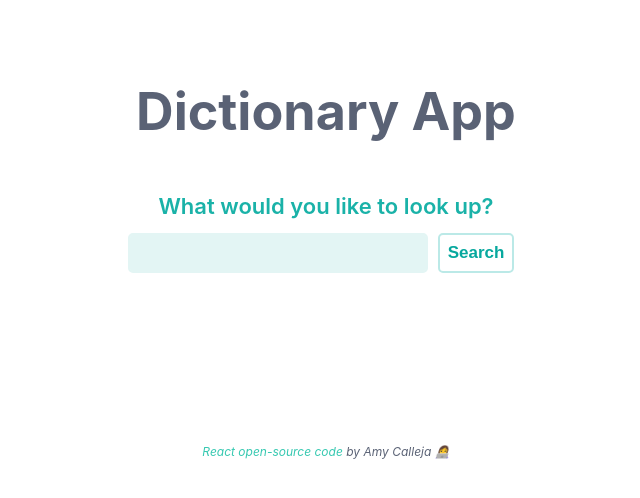
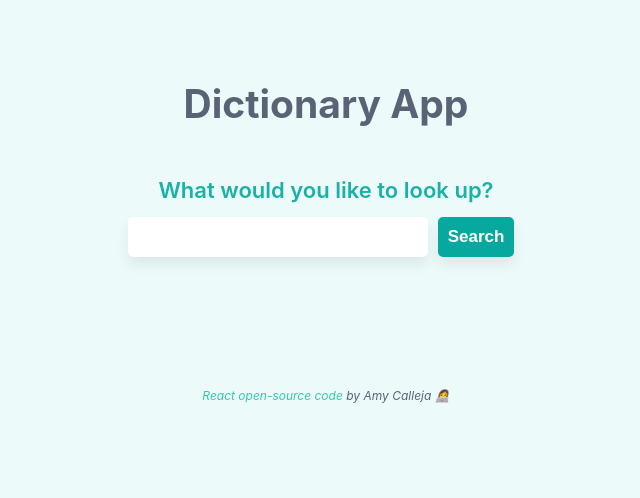
Before and after one commit to amy-calleja/react-dictionary-app, a React (Create React App) app: page / in a window 1280 px wide. Shown: the top 498 px of the page, without its empty margins (314-954 px from the left). Built offline with nearby package versions, Linux system fonts and the light colour scheme.

Commit message:
Sections styling

```diff
--- a/src/App.css
+++ b/src/App.css
@@ -1,5 +1,6 @@
-.App {
+body {
   text-align: center;
+  background-color: rgb(236, 250, 249);
 }
 
 .App-header {
@@ -10,91 +11,6 @@
   color: #5a6275;
 }
 
-.Footer {
-  font-size: 12px;
-  margin: 20px;
-  color: #5a6275;
-  font-style: italic;
-}
-
-.Footer a {
-  color: rgba(41, 197, 171, 0.945);
-  text-decoration: none;
-}
-
 .App h1 {
   margin: 50px;
 }
-
-.Dictionary .subtitle {
-  color: #1ab2a8;
-  font-style: normal;
-  font-size: 22px;
-  font-weight: 600;
-  margin: 4px;
-}
-
-.App input {
-  margin: 0px;
-  padding: 8px;
-  background-color: #e3f5f4;
-  border: solid 2px #e3f5f4;
-  border-radius: 5px;
-  color: #07a89e;
-  line-height: 6px;
-  width: 300px;
-  outline: none;
-  font-size: 17px;
-  font-weight: 600;
-  text-transform: capitalize;
-}
-
-.App button {
-  margin: 10px;
-  padding: 8px;
-  background-color: white;
-  border: solid 2px #bbe9e7;
-  border-radius: 5px;
-  color: #07a89e;
-  outline: none;
-  font-size: 17px;
-  font-weight: 600;
-}
-
-.Dictionary form {
-  margin: 0px 10px 10px;
-}
-
-.Dictionary .SearchResults {
-  margin: 5px 110px auto;
-  font-size: 15px;
-  color: #5a6275;
-  text-align: left;
-}
-
-.Dictionary h3 {
-  color: #1ab2a8;
-  font-style: italic;
-}
-
-.SearchResults h2 {
-  font-size: 34px;
-  margin: 5 0px;
-}
-
-em {
-  line-height: 1.7;
-}
-
-.App .KeywordPhonetic {
-  font-size: 26px;
-  font-style: italic;
-}
-
-.KeywordPhonetic .audioPlayer {
-  margin-left: 30px;
-  position: relative;
-  top: 18px;
-  display: inline-block;
-  width: 50%;
-}
--- a/src/App.js
+++ b/src/App.js
@@ -6,10 +6,11 @@ function App() {
   return (
     <div className="App">
       <header className="App-header">
-        <h1>Dictionary App</h1>
-        <Dictionary />
+        <section>
+          <h1>Dictionary App</h1>
+          <Dictionary />
+        </section>
       </header>
-      <br />
       <Footer />
     </div>
   );
--- /dev/null
+++ b/src/Dictionary.css
@@ -0,0 +1,58 @@
+.Dictionary form {
+  margin: 0px 10px 10px;
+}
+
+.Dictionary h3 {
+  color: #1ab2a8;
+  font-style: italic;
+}
+
+.Dictionary .subtitle {
+  color: #1ab2a8;
+  font-style: normal;
+  font-size: 22px;
+  font-weight: 600;
+  margin: 4px;
+}
+
+em {
+  line-height: 1.7;
+}
+
+.Dictionary input {
+  margin: 0px;
+  padding: 8px;
+  padding-left: 13px;
+  background-color: white;
+  border: solid 2px white;
+  border-radius: 5px;
+  color: #5a6275;
+  line-height: 6px;
+  width: 300px;
+  outline: none;
+  font-size: 17px;
+  font-weight: 600;
+  text-transform: capitalize;
+  box-shadow: 0 8px 13px rgb(0 0 0 / 7%);
+}
+
+.Dictionary button {
+  margin: 10px;
+  padding: 8px;
+  background-color: #07a89e;
+  border: solid 2px #07a89e;
+  border-radius: 5px;
+  color: white;
+  outline: none;
+  font-size: 17px;
+  font-weight: 600;
+  box-shadow: 0 8px 13px rgb(0 0 0 / 7%);
+  transition: all 150ms ease-in-out;
+  cursor: pointer;
+}
+
+.Dictionary button:hover {
+  background-color: white;
+  color: #07a89e;
+  border: solid 2px white;
+}
--- a/src/Dictionary.js
+++ b/src/Dictionary.js
@@ -1,6 +1,7 @@
 import axios from "axios";
 import React, { useState } from "react";
 import SearchResults from "./SearchResults";
+import "./Dictionary.css";
 
 export default function Dictionary() {
   const [keyword, setKeyword] = useState("");
--- /dev/null
+++ b/src/Footer.css
@@ -0,0 +1,11 @@
+.Footer {
+  font-size: 12px;
+  margin: 20px;
+  color: #5a6275;
+  font-style: italic;
+}
+
+.Footer a {
+  color: rgba(41, 197, 171, 0.945);
+  text-decoration: none;
+}
--- a/src/Footer.js
+++ b/src/Footer.js
@@ -1,4 +1,5 @@
 import React from "react";
+import "./Footer.css";
 
 export default function Footer() {
   return (
--- /dev/null
+++ b/src/KeywordPhonetic.css
@@ -0,0 +1,20 @@
+.KeywordPhonetic {
+  font-size: 26px;
+  font-style: italic;
+  font-weight: 600;
+  opacity: 0.6;
+  padding-bottom: 20px;
+}
+
+.KeywordPhonetic .audioPlayer {
+  margin-left: 35px;
+  position: relative;
+  top: 16px;
+  display: inline-block;
+  width: 50%;
+}
+
+.KeywordPhonetic audio {
+  max-width: 250px;
+  height: 43px;
+}
--- a/src/KeywordPhonetic.js
+++ b/src/KeywordPhonetic.js
@@ -1,5 +1,6 @@
 import React from "react";
 import ReactAudioPlayer from "react-audio-player";
+import "./KeywordPhonetic.css";
 
 export default function KeywordPhonetic(props) {
   console.log(props.phonetic);
--- /dev/null
+++ b/src/SearchResults.css
@@ -0,0 +1,24 @@
+.SearchResults {
+  margin: 10px 70px auto;
+  font-size: 16px;
+  color: #5a6275;
+  text-align: left;
+}
+
+.SearchResults h2 {
+  font-size: 34px;
+  margin: 10px 0px 10px;
+}
+
+.SearchResults h3 {
+  font-size: 23px;
+  margin: 10px 0px 10px;
+}
+
+.SearchResults section {
+  background-color: white;
+  margin-bottom: 35px;
+  padding: 20px 45px 20px;
+  border-radius: 8px;
+  box-shadow: 0 8px 13px rgb(0 0 0 / 7%);
+}
--- a/src/SearchResults.js
+++ b/src/SearchResults.js
@@ -1,11 +1,13 @@
 import React from "react";
 import KeywordMeaning from "./KeywordMeaning";
 import KeywordPhonetic from "./KeywordPhonetic";
+import "./SearchResults.css";
 
 export default function SearchResults(props) {
   if (props.results) {
     return (
       <div className="SearchResults">
+        <section>
           <h2>{props.results.word}</h2>
           {props.results.phonetics.map(function (phonetic, index) {
             return (
@@ -14,11 +16,13 @@ export default function SearchResults(props) {
               </div>
             );
           })}
+        </section>
+
         {props.results.meanings.map(function (meaning, index) {
           return (
-            <div key={index}>
+            <section key={index}>
               <KeywordMeaning meaning={meaning} />
-            </div>
+            </section>
           );
         })}
       </div>
```
Lines whose indentation alone changed are shown as unchanged.
